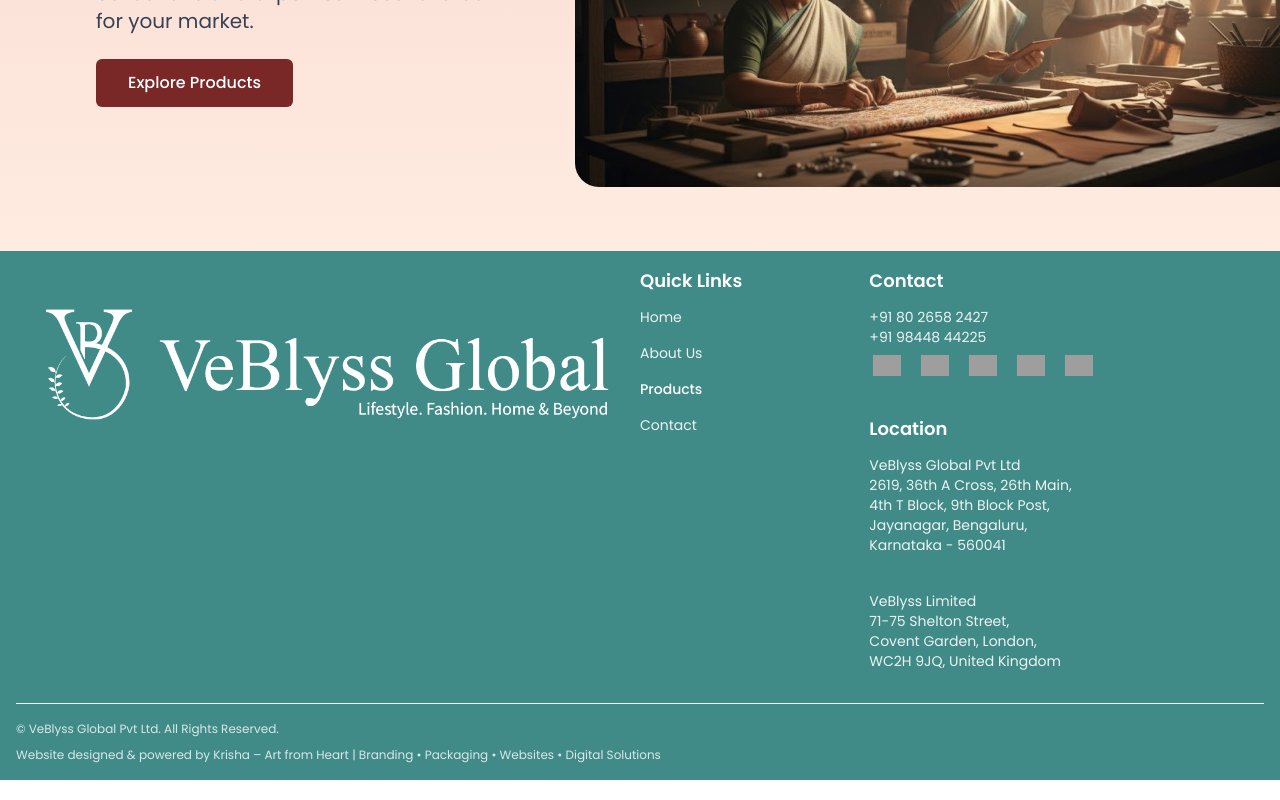
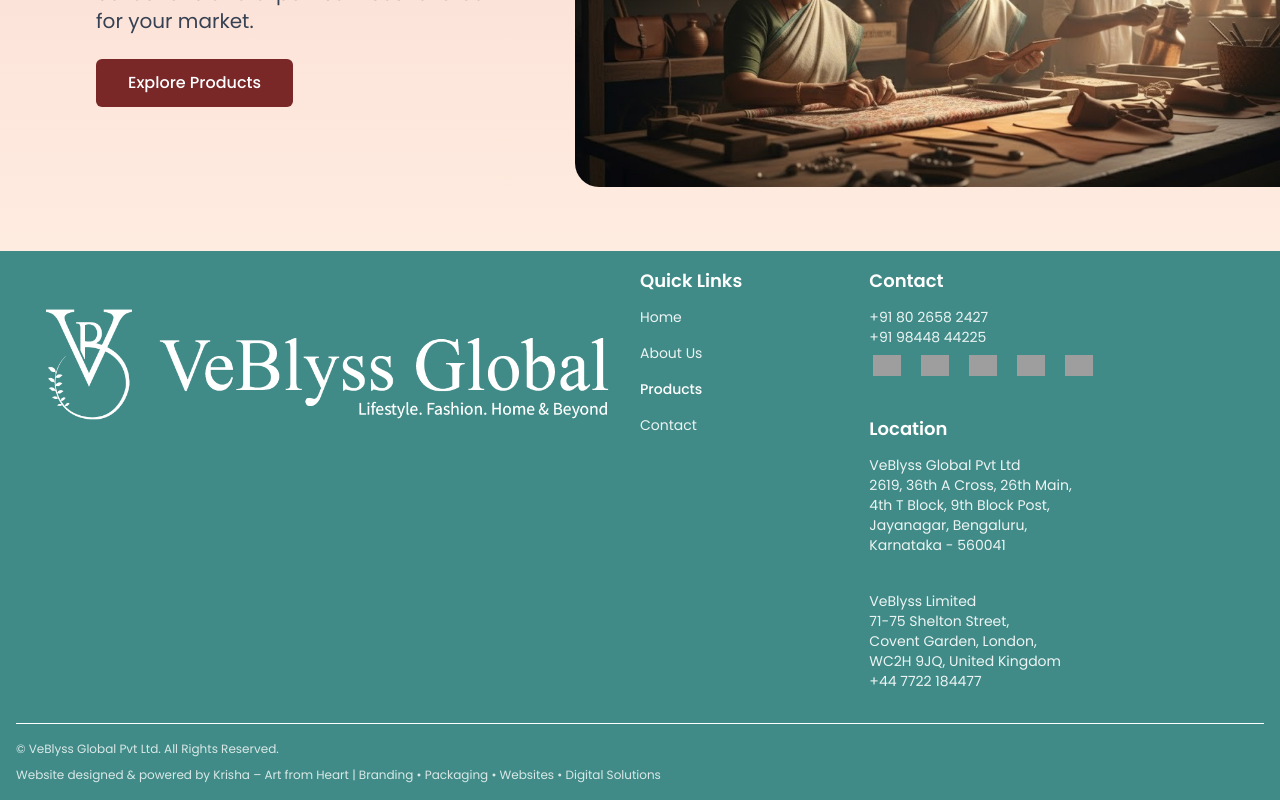
Before and after one commit to SamarthPD-21/Veblyss, a Next.js app in the folder client/: page / in a window 1280 px wide. Shown: the part 3562-4362 px from the top of the page. Built offline with nearby package versions, Linux system fonts and the light colour scheme; grey boxes are pictures that could not be loaded.

Commit message:
added contact number under UK address

```diff
--- a/client/src/components/Footer.tsx
+++ b/client/src/components/Footer.tsx
@@ -202,6 +202,8 @@
                       Covent Garden, London,
                       <br />
                       WC2H 9JQ, United Kingdom
+                      <br />
+                      <a href="tel:+447722184477">+44 7722 184477</a>
                     </div>
                   </div>
                 </div>
```
